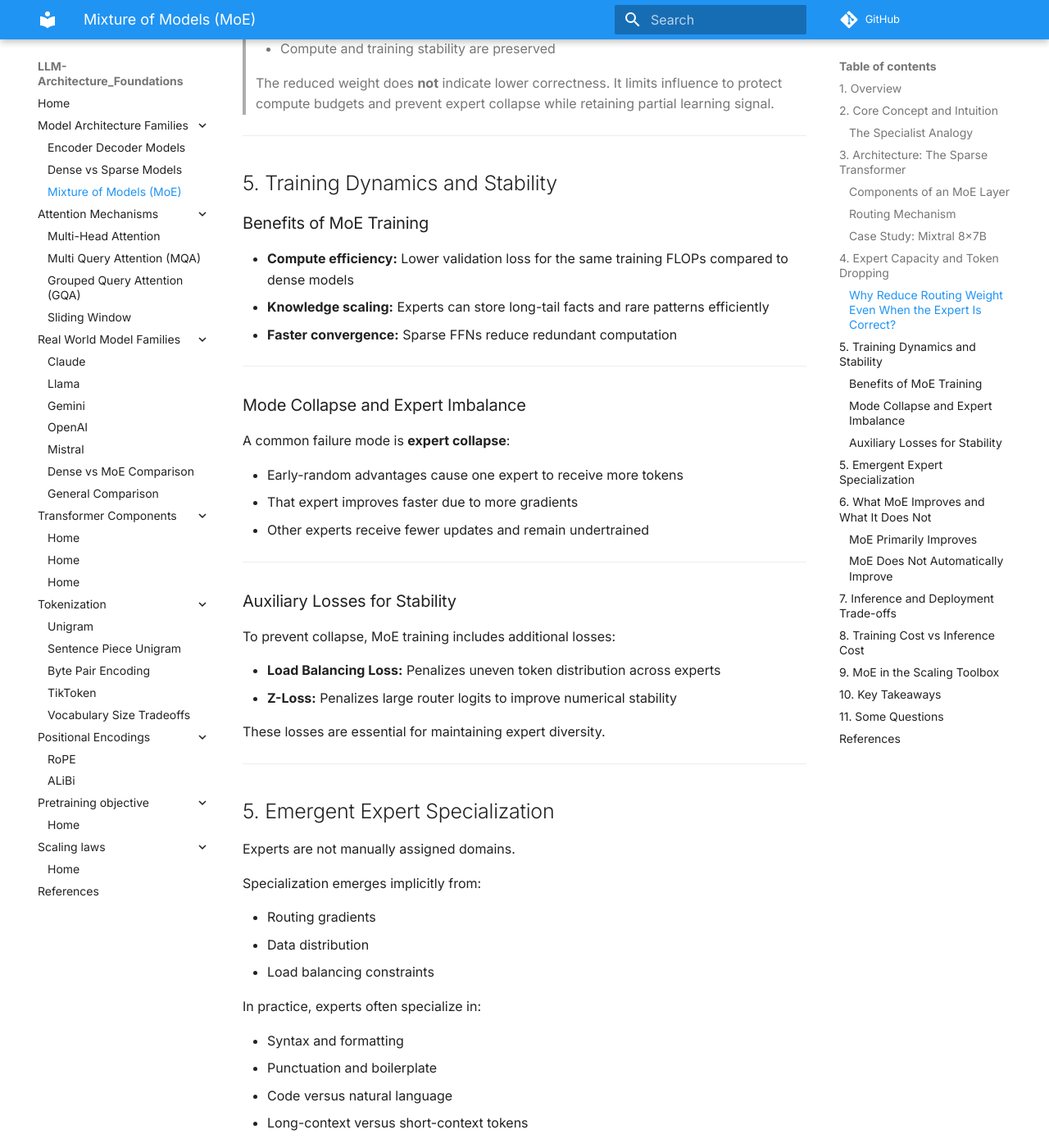
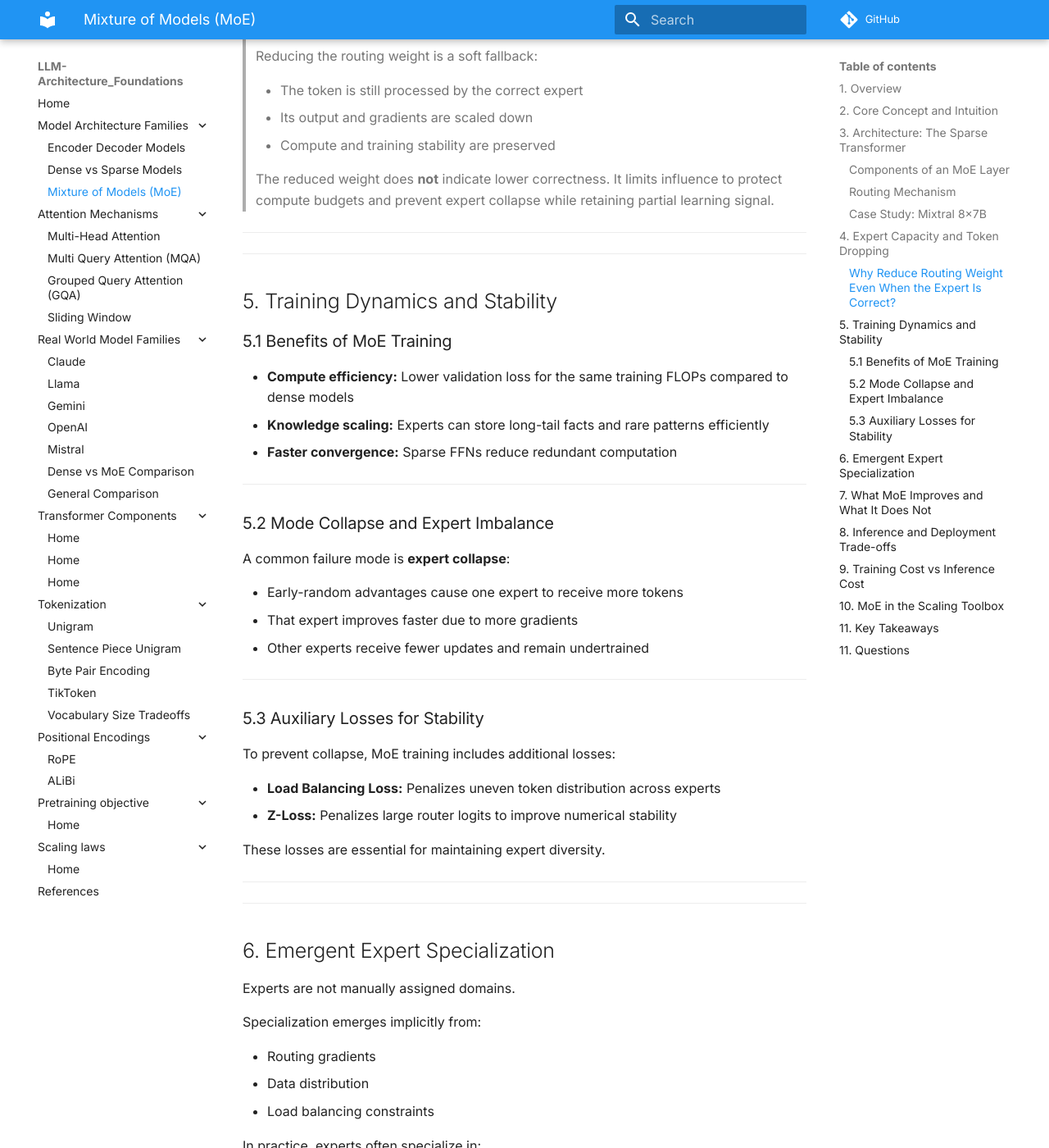
Before and after one commit to saurabhiit2007/LLM-Architecture-Foundations, an MkDocs documentation site: the page built from docs/model_architecture_families/mixture_of_experts.md, in a window 1280 px wide and 1400 px high, scrolled down 3066 px. Shown: the whole window at 82% size. Built offline with MkDocs 1.6.1 and Material for MkDocs 9.7.7, drawn with Linux system fonts in a browser that asks for light colours; comment, search, counter and statistics services are not loaded; some of the changed text lies outside the part shown.

Commit message:
updated moe

```diff
--- a/docs/model_architecture_families/mixture_of_experts.md
+++ b/docs/model_architecture_families/mixture_of_experts.md
@@ -1,6 +1,8 @@
 ## 1. Overview
 
 Mixture of Experts (MoE) is an architectural paradigm that enables scaling model capacity to frontier levels while keeping per-token inference compute manageable. It allows a model to store far more knowledge than a dense model with similar inference cost, making it a key technique behind models such as GPT-4, Mixtral, and Grok.
+
+---
 
 ---
 
@@ -17,7 +19,7 @@ In a standard **dense Transformer**, every parameter participates in processing
 
 MoE decouples **model capacity** from **inference compute** by activating only a small subset of parameters for each token.
 
-### The Specialist Analogy
+**The Specialist Analogy**
 
 Instead of one generalist handling all tasks, imagine a panel of specialists.
 
@@ -28,6 +30,8 @@ Key distinction:
 
 - **Total parameters** represent the full knowledge capacity
 - **Active parameters** determine inference cost for a given token
+
+---
 
 ---
 
@@ -45,6 +49,8 @@ An MoE model is identical to a standard Transformer except that the **Feed-Forwa
 
    A small learnable function that scores which experts should process a given token.
 
+---
+
 ### Routing Mechanism
 
 For an input token representation $x$, the output of an MoE layer is:
@@ -57,7 +63,7 @@ In **sparse MoE**, a **Top-k routing** strategy is used:
 
 - Only the top $k$ experts receive non-zero weights
 - All other experts are skipped entirely
-- Typically $k = 1$ or $k = 2$
+- Typically, $k = 1$ or $k = 2$
 
 Only the selected experts are evaluated, making computation and gradient flow sparse.
 
@@ -71,6 +77,8 @@ Only the selected experts are evaluated, making computation and gradient flow sp
 - **Total parameters:** ~47B
 
 The model exhibits capacity comparable to a ~50B dense model while running at the speed of a ~13B model.
+
+---
 
 ---
 
@@ -91,6 +99,7 @@ This mechanism prevents individual experts from becoming compute or memory bottl
 
 Monitoring expert utilization and token dropping rates is therefore critical during training and debugging MoE models.
 
+---
 
 > #### Why Reduce Routing Weight Even When the Expert Is Correct?
 > Routing decides **which expert is best** for a token.
@@ -113,9 +122,11 @@ Monitoring expert utilization and token dropping rates is therefore critical dur
 
 ---
 
+---
+
 ## 5. Training Dynamics and Stability
 
-### Benefits of MoE Training
+### 5.1 Benefits of MoE Training
 
 - **Compute efficiency:** Lower validation loss for the same training FLOPs compared to dense models
 - **Knowledge scaling:** Experts can store long-tail facts and rare patterns efficiently
@@ -123,7 +134,7 @@ Monitoring expert utilization and token dropping rates is therefore critical dur
 
 ---
 
-### Mode Collapse and Expert Imbalance
+### 5.2 Mode Collapse and Expert Imbalance
 
 A common failure mode is **expert collapse**:
 
@@ -133,7 +144,7 @@ A common failure mode is **expert collapse**:
 
 ---
 
-### Auxiliary Losses for Stability
+### 5.3 Auxiliary Losses for Stability
 
 To prevent collapse, MoE training includes additional losses:
 
@@ -144,7 +155,9 @@ These losses are essential for maintaining expert diversity.
 
 ---
 
-## 5. Emergent Expert Specialization
+---
+
+## 6. Emergent Expert Specialization
 
 Experts are not manually assigned domains.
 
@@ -231,7 +252,9 @@ MoE is a powerful but specialized tool, not a universal solution.
 
 ---
 
-## 10. Key Takeaways
+---
+
+## 11. Key Takeaways
 
 - MoE decouples capacity from inference compute
 - It is most effective for knowledge-heavy scaling
@@ -242,7 +265,9 @@ MoE reflects a broader trend in modern LLMs: scaling is as much a systems proble
 
 ---
 
-## 11. Some Questions
+---
+
+## 11. Questions
 
 **Q: Does MoE reduce attention bottlenecks?**
 A: No. MoE typically replaces FFN layers. Attention remains dense, so KV cache memory and attention compute are unchanged.
@@ -254,7 +279,3 @@ A: Top-2 provides smoother gradients and backup information flow, improving trai
 A: Memory bandwidth and communication, not raw FLOPs.
 
 ---
-
-## References
-
-1. https://huggingface.co/blog/moe
```
Also changed, not shown: other parts of docs/model_architecture_families/mixture_of_experts.md (+14 -6 lines).
